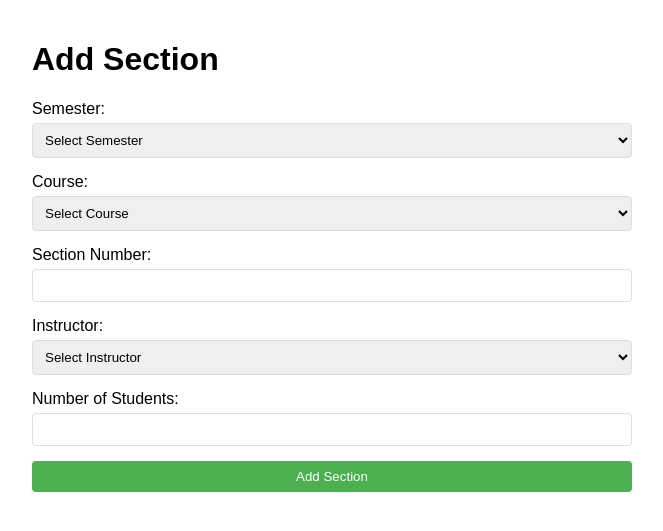
After one commit to jadennathaniel/database-project, a Flask app: page /add_section in a window 1280 px wide. The commit adds this page. Shown: the top 531 px of the page, without its empty margins (308-971 px from the left). Run offline with Flask 3, Linux system fonts and the light colour scheme; data that the repository does not hold is empty.

Commit message:
basic data entry

```diff
--- a/app.py
+++ b/app.py
@@ -4,6 +4,7 @@ import mysql.connector
 
 app = Flask(__name__)
 app.config.from_object(Config)
+app.secret_key = 'your_secret_key'
 
 def get_db_connection():
     return mysql.connector.connect(
--- a/models.py
+++ b/models.py
@@ -102,3 +102,105 @@ def create_tables():
         if conn and conn.is_connected():
             conn.close()
             print("Database connection closed.")
+
+def add_degree(name, level):
+    conn = get_db_connection()
+    cursor = conn.cursor()
+    cursor.execute('INSERT INTO Degrees (name, level) VALUES (%s, %s)', (name, level))
+    conn.commit()
+    cursor.close()
+    conn.close()
+
+def get_degrees():
+    conn = get_db_connection()
+    cursor = conn.cursor(dictionary=True)
+    cursor.execute('SELECT * FROM Degrees')
+    degrees = cursor.fetchall()
+    cursor.close()
+    conn.close()
+    return degrees
+
+def add_instructor(instructor_id, name):
+    if not (isinstance(instructor_id, str) and len(instructor_id) == 8):
+        raise ValueError("instructor_id must be an 8-digit string")
+    conn = get_db_connection()
+    cursor = conn.cursor()
+    try:
+        cursor.execute('INSERT INTO Instructors (instructor_id, name) VALUES (%s, %s)',
+                      (instructor_id, name))
+        conn.commit()
+    except Exception as e:
+        conn.rollback()
+        raise e
+    finally:
+        cursor.close()
+        conn.close()
+
+def get_all_courses():
+    conn = get_db_connection()
+    cursor = conn.cursor(dictionary=True)
+    cursor.execute('SELECT * FROM Courses')
+    courses = cursor.fetchall()
+    cursor.close()
+    conn.close()
+    return courses
+
+def get_all_instructors():
+    conn = get_db_connection()
+    cursor = conn.cursor(dictionary=True)
+    cursor.execute('SELECT * FROM Instructors')
+    instructors = cursor.fetchall()
+    cursor.close()
+    conn.close()
+    return instructors
+
+def add_section(course_id, section_number, semester, instructor_id, students_enrolled):
+    if not section_number.isdigit() or len(section_number) != 3:
+        raise ValueError("Section number must be 3 digits")
+
+    conn = get_db_connection()
+    cursor = conn.cursor()
+    try:
+        cursor.execute('''
+            INSERT INTO Sections
+            (course_id, section_number, semester, instructor_id, students_enrolled)
+            VALUES (%s, %s, %s, %s, %s)
+        ''', (course_id, section_number, semester, instructor_id, students_enrolled))
+        conn.commit()
+    except Exception as e:
+        conn.rollback()
+        raise e
+    finally:
+        cursor.close()
+        conn.close()
+
+def add_goal():
+    pass
+
+def associate_course_goal():
+    pass
+
+def add_course(course_number, name, degree_ids):
+    if not isinstance(degree_ids, list):
+        raise ValueError("degree_ids must be a list")
+
+    conn = get_db_connection()
+    cursor = conn.cursor()
+    try:
+        cursor.execute('INSERT INTO Courses (course_number, name) VALUES (%s, %s)', (course_number, name))
+        course_id = cursor.lastrowid
+        print(course_id)
+
+        for degree_id in degree_ids:
+            cursor.execute('SELECT degree_id FROM Degrees WHERE degree_id = %s', (degree_id,))
+            if cursor.fetchone() is None:
+                raise ValueError(f"Degree ID {degree_id} does not exist")
+            cursor.execute('INSERT INTO DegreeCourses (course_id, degree_id) VALUES (%s, %s)', (course_id, degree_id))
+
+        conn.commit()
+    except Error as e:
+        print(f"Error: {e}")
+        conn.rollback()
+    finally:
+        cursor.close()
+        conn.close()
--- a/routes.py
+++ b/routes.py
@@ -1,24 +1,121 @@
-from flask import render_template, request, redirect, url_for
-from app import app, get_db_connection
-from models import create_tables
+from flask import render_template, request, redirect, url_for, flash
+from app import app
+from models import add_degree, add_course, add_instructor, add_section, add_goal, associate_course_goal, get_degrees, get_all_courses, get_all_instructors
 
 @app.route('/')
 def index():
-    create_tables()
     return render_template('index.html')
 
 @app.route('/add_degree', methods=['GET', 'POST'])
-def add_degree():
+def add_degree_route():
     if request.method == 'POST':
         name = request.form['name']
         level = request.form['level']
-        conn = get_db_connection()
-        cursor = conn.cursor()
-        cursor.execute('INSERT INTO Degree (name, level) VALUES (%s, %s)', (name, level))
-        conn.commit()
-        cursor.close()
-        conn.close()
+        add_degree(name, level)
         return redirect(url_for('index'))
     return render_template('add_degree.html')
 
-# Add more routes for other operations
+@app.route('/add_course', methods=['GET', 'POST'])
+def add_course_route():
+    degrees = get_degrees()
+    if request.method == 'POST':
+        course_number = request.form['course_number']
+        name = request.form['name']
+        degree_ids = request.form.getlist('degree_ids')
+        try:
+            add_course(course_number, name, degree_ids)
+            return redirect(url_for('index'))
+        except ValueError as e:
+            flash(str(e))
+    return render_template('add_course.html', degrees=degrees)
+
+@app.route('/add_instructor', methods=['GET', 'POST'])
+def add_instructor_route():
+    if request.method == 'POST':
+        instructor_id = request.form.get('id', '').strip()
+        name = request.form.get('name', '').strip()
+
+        # Validate input
+        if not instructor_id or not name:
+            flash('Both ID and name are required', 'error')
+            return render_template('add_instructor.html',
+                                instructor_id=instructor_id,
+                                name=name), 400
+
+        if not len(instructor_id) == 8 or not instructor_id.isdigit():
+            flash('Instructor ID must be exactly 8 digits', 'error')
+            return render_template('add_instructor.html',
+                                instructor_id=instructor_id,
+                                name=name), 400
+
+        try:
+            add_instructor(instructor_id, name)
+            flash(f'Successfully added instructor {name}', 'success')
+            return redirect(url_for('index'))
+
+        except ValueError as ve:
+            flash(str(ve), 'error')
+            return render_template('add_instructor.html',
+                                instructor_id=instructor_id,
+                                name=name), 400
+
+        except Exception as e:
+            flash('An error occurred while adding the instructor', 'error')
+            return render_template('add_instructor.html',
+                                instructor_id=instructor_id,
+                                name=name), 500
+
+    return render_template('add_instructor.html')
+
+@app.route('/add_section', methods=['GET', 'POST'])
+def add_section_route():
+    courses = get_all_courses()
+    instructors = get_all_instructors()
+
+    if request.method == 'POST':
+        try:
+            course_id = request.form.get('course_id')
+            section_number = request.form.get('section_number', '').strip()
+            semester = request.form.get('semester')
+            instructor_id = request.form.get('instructor_id')
+            students_enrolled = request.form.get('students_enrolled')
+
+            if not all([course_id, section_number, semester, instructor_id, students_enrolled]):
+                raise ValueError("All fields are required")
+
+            add_section(course_id, section_number, semester,
+                       instructor_id, students_enrolled)
+            flash('Section added successfully', 'success')
+            return redirect(url_for('index'))
+
+        except ValueError as e:
+            print("Validation error:", str(e))
+            flash(str(e), 'error')
+        except Exception as e:
+            print("Database error:", str(e))
+            flash('Error adding section', 'error')
+
+    return render_template('add_section.html',
+                         courses=courses,
+                         instructors=instructors)
+
+# @app.route('/add_goal', methods=['GET', 'POST'])
+# def add_goal_route():
+#     if request.method == 'POST':
+#         degree_id = request.form['degree_id']
+#         code = request.form['code']
+#         description = request.form['description']
+#         add_goal(degree_id, code, description)
+#         return redirect(url_for('index'))
+#     return render_template('add_goal.html')
+
+# @app.route('/associate_course_goal', methods=['GET', 'POST'])
+# def associate_course_goal_route():
+#     if request.method == 'POST':
+#         course_id = request.form['course_id']
+#         goal_id = request.form['goal_id']
+#         associate_course_goal(course_id, goal_id)
+#         return redirect(url_for('index'))
+#     return render_template('associate_course_goal.html')
+
+# Add more routes for other operations as needed
--- /dev/null
+++ b/templates/add_section.html
@@ -0,0 +1,101 @@
+<!DOCTYPE html>
+<html>
+<head>
+    <title>Add Section</title>
+    <style>
+        body {
+            font-family: Arial, sans-serif;
+            max-width: 600px;
+            margin: 0 auto;
+            padding: 20px;
+        }
+        .form-group {
+            margin-bottom: 15px;
+        }
+        label {
+            display: block;
+            margin-bottom: 5px;
+        }
+        select, input {
+            width: 100%;
+            padding: 8px;
+            border: 1px solid #ddd;
+            border-radius: 4px;
+            box-sizing: border-box;
+        }
+        input[type="submit"] {
+            background-color: #4CAF50;
+            color: white;
+            border: none;
+            cursor: pointer;
+        }
+    </style>
+</head>
+<body>
+    <h1>Add Section</h1>
+
+    <form method="post" onsubmit="return validateForm()">
+        <div class="form-group">
+            <label for="semester">Semester:</label>
+            <select name="semester" id="semester" required>
+                <option value="">Select Semester</option>
+                <option value="Spring">Spring</option>
+                <option value="Summer">Summer</option>
+                <option value="Fall">Fall</option>
+            </select>
+        </div>
+
+        <div class="form-group">
+            <label for="course_id">Course:</label>
+            <select name="course_id" id="course_id" required>
+                <option value="">Select Course</option>
+                {% for course in courses %}
+                <option value="{{ course.course_id }}">{{ course.course_number }} - {{ course.name }}</option>
+                {% endfor %}
+            </select>
+        </div>
+
+        <div class="form-group">
+            <label for="section_number">Section Number:</label>
+            <input type="text"
+                   id="section_number"
+                   name="section_number"
+                   pattern="[0-9]{3}"
+                   title="Please enter exactly 3 digits"
+                   required>
+        </div>
+
+        <div class="form-group">
+            <label for="instructor_id">Instructor:</label>
+            <select name="instructor_id" id="instructor_id" required>
+                <option value="">Select Instructor</option>
+                {% for instructor in instructors %}
+                <option value="{{ instructor.instructor_id }}">{{ instructor.name }}</option>
+                {% endfor %}
+            </select>
+        </div>
+
+        <div class="form-group">
+            <label for="students_enrolled">Number of Students:</label>
+            <input type="number"
+                   id="students_enrolled"
+                   name="students_enrolled"
+                   min="0"
+                   required>
+        </div>
+
+        <input type="submit" value="Add Section">
+    </form>
+
+    <script>
+        function validateForm() {
+            const section = document.getElementById('section_number').value;
+            if (!/^\d{3}$/.test(section)) {
+                alert('Section number must be exactly 3 digits');
+                return false;
+            }
+            return true;
+        }
+    </script>
+</body>
+</html>
--- a/templates/index.html
+++ b/templates/index.html
@@ -5,7 +5,9 @@
 </head>
 <body>
     <h1>Welcome to Program Evaluation</h1>
-    <a href="{{ url_for('add_degree') }}">Add Degree</a>
-    <!-- Add more links to other operations -->
+    <a href="{{ url_for('add_degree_route') }}">Add Degree</a><br>
+    <a href="{{ url_for('add_course_route') }}">Add Course</a><br>
+    <a href="{{ url_for('add_instructor_route') }}">Add Instructor</a><br>
+    <a href="{{ url_for('add_section_route') }}">Add Section</a><br>
 </body>
 </html>
```
Also changed, not shown: templates/add_course.html (added, +30 -0 lines), templates/add_goal.html (added, +18 -0 lines), templates/add_instructor.html (added, +89 -0 lines), templates/associate_course_goal.html (added, +16 -0 lines).
